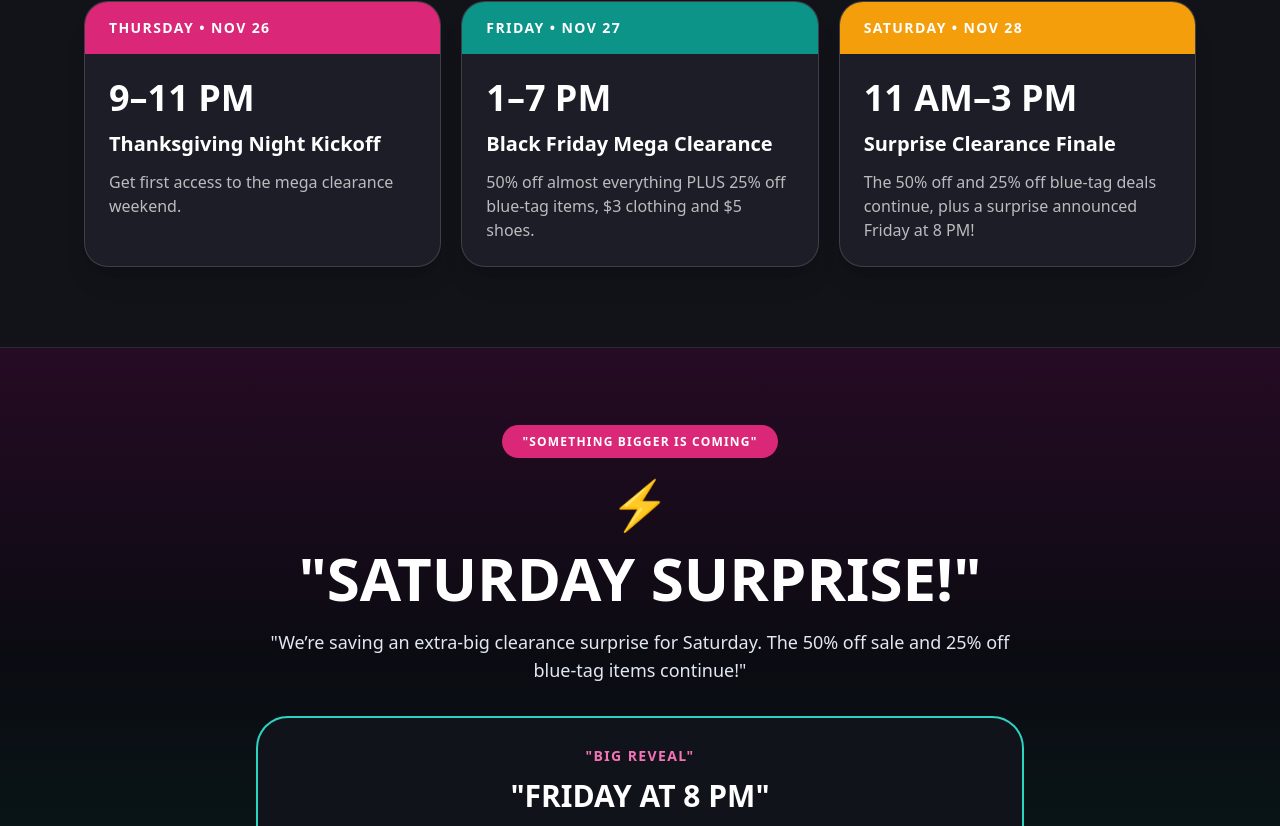
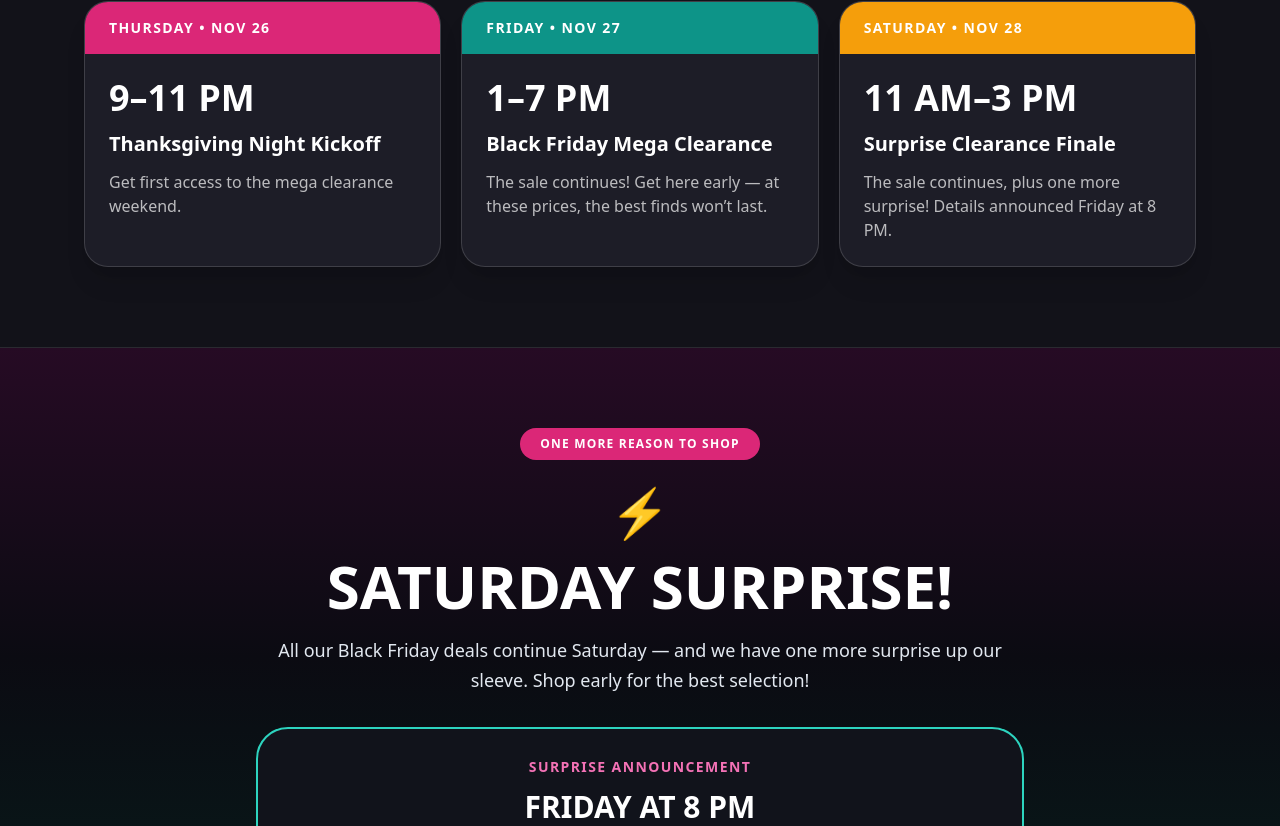
Before and after one commit to topher3141/dswebsite, a Next.js app: page /black-friday in a window 1280 px wide. Shown: the part 2320-3146 px from the top of the page. Built offline with nearby package versions, Linux system fonts and the light colour scheme.

Commit message:
Polish Friday urgency copy and Saturday surprise section

```diff
--- a/app/black-friday/page.tsx
+++ b/app/black-friday/page.tsx
@@ -33,8 +33,8 @@ function Countdown({ now }: { now: number | null }) {
 
 const days = [
   { day: "THURSDAY", date: "NOV 26", hours: "9–11 PM", name: "Thanksgiving Night Kickoff", detail: "Get first access to the mega clearance weekend.", accent: "bg-pink-600" },
-  { day: "FRIDAY", date: "NOV 27", hours: "1–7 PM", name: "Black Friday Mega Clearance", detail: "50% off almost everything PLUS 25% off blue-tag items, $3 clothing and $5 shoes.", accent: "bg-teal-600" },
-  { day: "SATURDAY", date: "NOV 28", hours: "11 AM–3 PM", name: "Surprise Clearance Finale", detail: "The 50% off and 25% off blue-tag deals continue, plus a surprise announced Friday at 8 PM!", accent: "bg-amber-500" },
+  { day: "FRIDAY", date: "NOV 27", hours: "1–7 PM", name: "Black Friday Mega Clearance", detail: "The sale continues! Get here early — at these prices, the best finds won’t last.", accent: "bg-teal-600" },
+  { day: "SATURDAY", date: "NOV 28", hours: "11 AM–3 PM", name: "Surprise Clearance Finale", detail: "The sale continues, plus one more surprise! Details announced Friday at 8 PM.", accent: "bg-amber-500" },
 ];
 
 export default function BlackFridayPage() {
@@ -83,14 +83,14 @@ export default function BlackFridayPage() {
       <section className="border-y border-white/10 bg-[#121219] py-20"><div className="mx-auto max-w-6xl px-5"><p className="text-center text-xs font-black uppercase tracking-[.2em] text-[#35f1e0]">Mark your calendar</p><h2 className="mt-3 text-center text-3xl font-black leading-tight md:text-5xl">THREE DAYS. ZERO EXCUSES.</h2><div className="mt-9 grid gap-5 md:grid-cols-3">{days.map(d => <div key={d.day} className="overflow-hidden rounded-[1.5rem] border border-white/15 bg-[#1d1d27] shadow-xl"><div className={d.accent+" px-6 py-4 text-white"}><p className="text-sm font-black tracking-widest">{d.day} • {d.date}</p></div><div className="p-6"><p className="text-4xl font-black">{d.hours}</p><h3 className="mt-3 text-xl font-black">{d.name}</h3><p className="mt-3 text-white/70">{d.detail}</p></div></div>)}</div></div></section>
       <section className="bg-gradient-to-b from-[#260b24] via-[#0b0b12] to-[#071c1b] px-5 py-20 text-center text-white">
         <div className="mx-auto max-w-3xl">
-          <span className="rounded-full bg-pink-600 px-5 py-2 text-xs font-black uppercase tracking-widest">"Something bigger is coming"</span>
+          <span className="inline-block rounded-full bg-pink-600 px-5 py-2 text-xs font-black uppercase tracking-widest">One more reason to shop</span>
           <div className="mt-7 text-5xl">⚡</div>
-          <h2 className="mt-5 text-4xl font-black leading-tight md:text-6xl">"SATURDAY SURPRISE!"</h2>
-          <p className="mt-5 text-lg text-slate-200">"We’re saving an extra-big clearance surprise for Saturday. The 50% off sale and 25% off blue-tag items continue!"</p>
+          <h2 className="mt-5 text-4xl font-black leading-tight md:text-6xl">SATURDAY SURPRISE!</h2>
+          <p className="mt-5 text-lg leading-relaxed text-slate-200">All our Black Friday deals continue Saturday — and we have one more surprise up our sleeve. Shop early for the best selection!</p>
           <div className="mt-8 rounded-[2rem] border-2 border-teal-400 bg-[#11131b] p-7 text-white">
-            <p className="text-sm font-black uppercase tracking-widest text-pink-400">"Big reveal"</p>
-            <p className="mt-3 text-2xl font-black leading-tight sm:text-3xl">"FRIDAY AT 8 PM"</p>
-            <p className="mt-2 text-white/65">"Watch for our announcement of Saturday’s additional surprise savings."</p>
+            <p className="text-sm font-black uppercase tracking-widest text-pink-400">Surprise announcement</p>
+            <p className="mt-3 text-2xl font-black leading-tight sm:text-3xl">FRIDAY AT 8 PM</p>
+            <p className="mt-2 text-white/65">Check back Friday evening for the details of our Saturday-only surprise.</p>
           </div>
         </div>
       </section>
```
